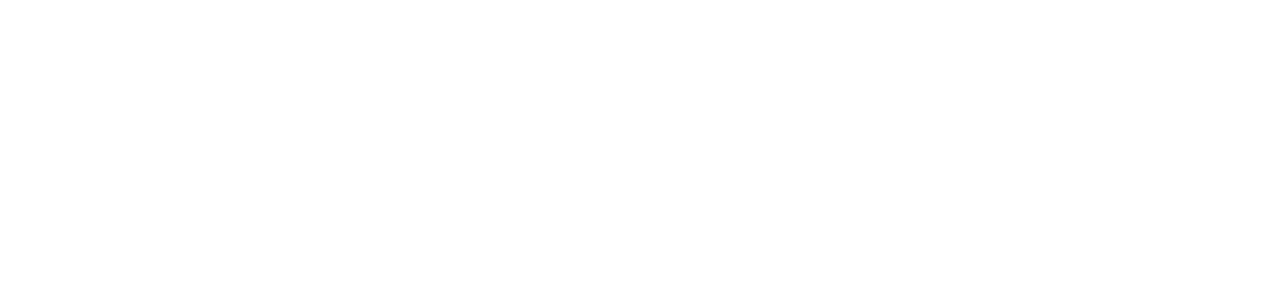
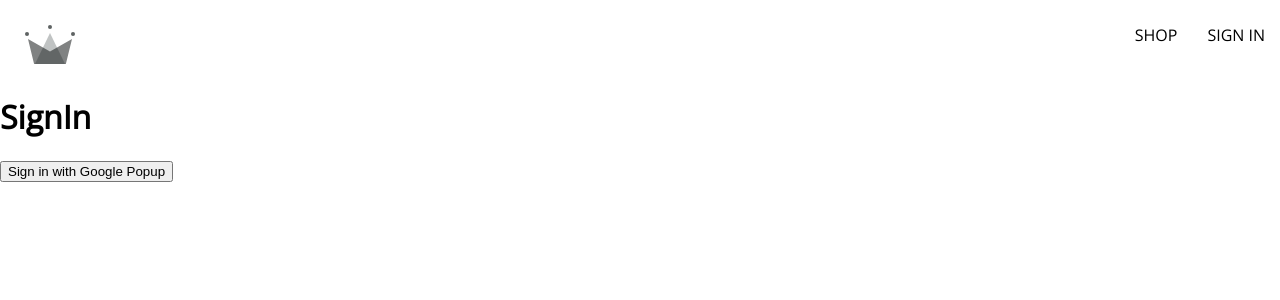
Before and after one commit to Shub4am/EliteClothing, a React (Create React App) app: page /signIn in a window 1280 px wide. Before the commit this address had no page. Shown: the top 300 px of the page. Built offline with nearby package versions, Linux system fonts and the light colour scheme; a web font is replaced by a local one.

Commit message:
Added Firebase and Authentication

```diff
--- a/package.json
+++ b/package.json
@@ -6,6 +6,7 @@
     "@testing-library/jest-dom": "^5.16.4",
     "@testing-library/react": "^13.3.0",
     "@testing-library/user-event": "^13.5.0",
+    "firebase": "^9.9.0",
     "react": "^18.2.0",
     "react-dom": "^18.2.0",
     "react-router-dom": "6",
--- a/src/App.js
+++ b/src/App.js
@@ -3,6 +3,7 @@
 
 import Home from './pages/Home/Home';
 import NavBar from './pages/Navigation/NavBar';
+import SignIn from './pages/Authentication/SignIn';
 
 const Shop = () => {
   return <h1> Shop Page</h1>;
@@ -13,7 +14,8 @@
     <Routes>
       <Route path="/" element={<NavBar />}>
         <Route index element={<Home />} />
-        <Route path="/shop" element={<Shop />} />
+        <Route path="shop" element={<Shop />} />
+        <Route path="signIn" element={<SignIn />} />
       </Route>
     </Routes>
   );
--- /dev/null
+++ b/src/pages/Authentication/SignIn.jsx
@@ -0,0 +1,21 @@
+import React from 'react';
+
+import {
+  signInWithGooglePopup,
+  createUserDocumentFromAuth,
+} from '../../utils/firebase/firebase';
+
+const SignIn = () => {
+  const logGoogleUser = async () => {
+    const { user } = await signInWithGooglePopup();
+    const userDocRef = await createUserDocumentFromAuth(user);
+  };
+  return (
+    <div>
+      <h1>SignIn</h1>
+      <button onClick={logGoogleUser}>Sign in with Google Popup</button>
+    </div>
+  );
+};
+
+export default SignIn;
--- a/src/pages/Navigation/NavBar.jsx
+++ b/src/pages/Navigation/NavBar.jsx
@@ -8,13 +8,14 @@
     <Fragment>
       <div className="navigation">
         <Link className="logoContainer" to="/">
-          <div>
-            <CrwnLogo className="logo" />
-          </div>
+          <CrwnLogo className="logo" />
         </Link>
         <div className="navLinksContainer">
           <Link className="navLink" to="/shop">
-            Shop
+            SHOP
+          </Link>
+          <Link className="navLink" to="/signIn">
+            SIGN IN
           </Link>
         </div>
       </div>
--- /dev/null
+++ b/src/utils/firebase/firebase.js
@@ -0,0 +1,53 @@
+import { initializeApp } from 'firebase/app';
+
+import { getAuth, signInWithPopup, GoogleAuthProvider } from 'firebase/auth';
+// eslint-disable-next-line
+import { getFirestore, doc, getDoc, setDoc } from 'firebase/firestore';
+
+const firebaseConfig = {
+  apiKey: 'AIzaSyAO24se-rhgFfAHKIr6Jerf1jeVA3_uimY',
+  authDomain: 'elite-clothing-db.firebaseapp.com',
+  projectId: 'elite-clothing-db',
+  storageBucket: 'elite-clothing-db.appspot.com',
+  messagingSenderId: '86687077951',
+  appId: '1:86687077951:web:6cc7cf4a0d31c4ec420a8a',
+};
+// eslint-disable-next-line
+const firebaseApp = initializeApp(firebaseConfig);
+
+const provider = new GoogleAuthProvider();
+provider.setCustomParameters({
+  prompt: 'select_account',
+});
+
+export const auth = getAuth();
+export const signInWithGooglePopup = () => signInWithPopup(auth, provider);
+
+export const db = getFirestore();
+
+export const createUserDocumentFromAuth = async (userAuth) => {
+  const userDocRef = doc(db, 'users', userAuth.uid);
+
+  console.log(userDocRef);
+  const userSnapshot = await getDoc(userDocRef);
+  console.log(userSnapshot.exists());
+
+  if (!userSnapshot.exists()) {
+    const { displayName, email } = userAuth;
+    const createdAt = new Date();
+
+    try {
+      await setDoc(userDocRef, {
+        displayName,
+        email,
+        createdAt,
+      });
+    } catch (error) {
+      console.log('error creating the user', error.message);
+    }
+  }
+
+  return userDocRef;
+
+  //return userDocRef
+};
```
Also changed, not shown: 1 other file (tests, documents, lock files or other folders).
